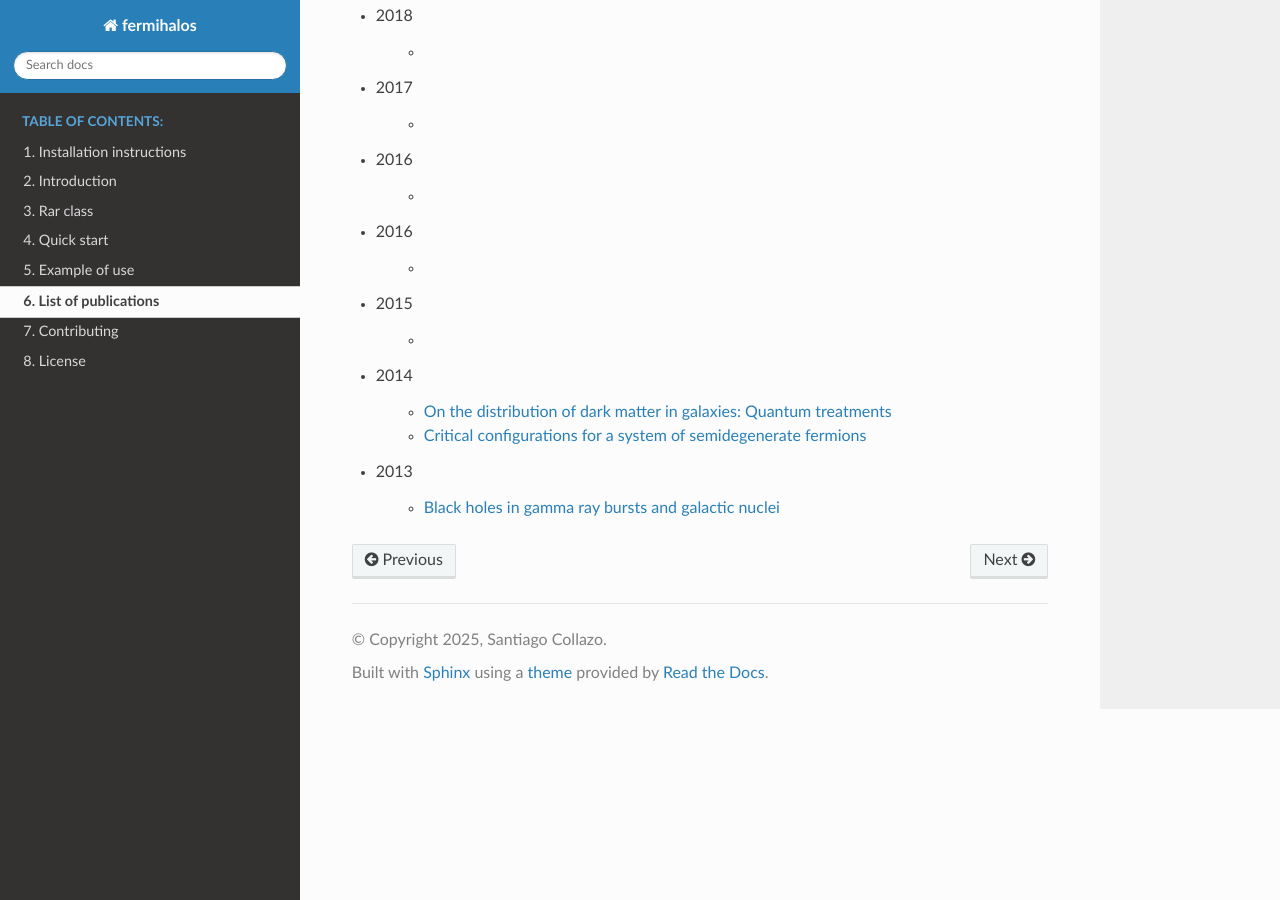
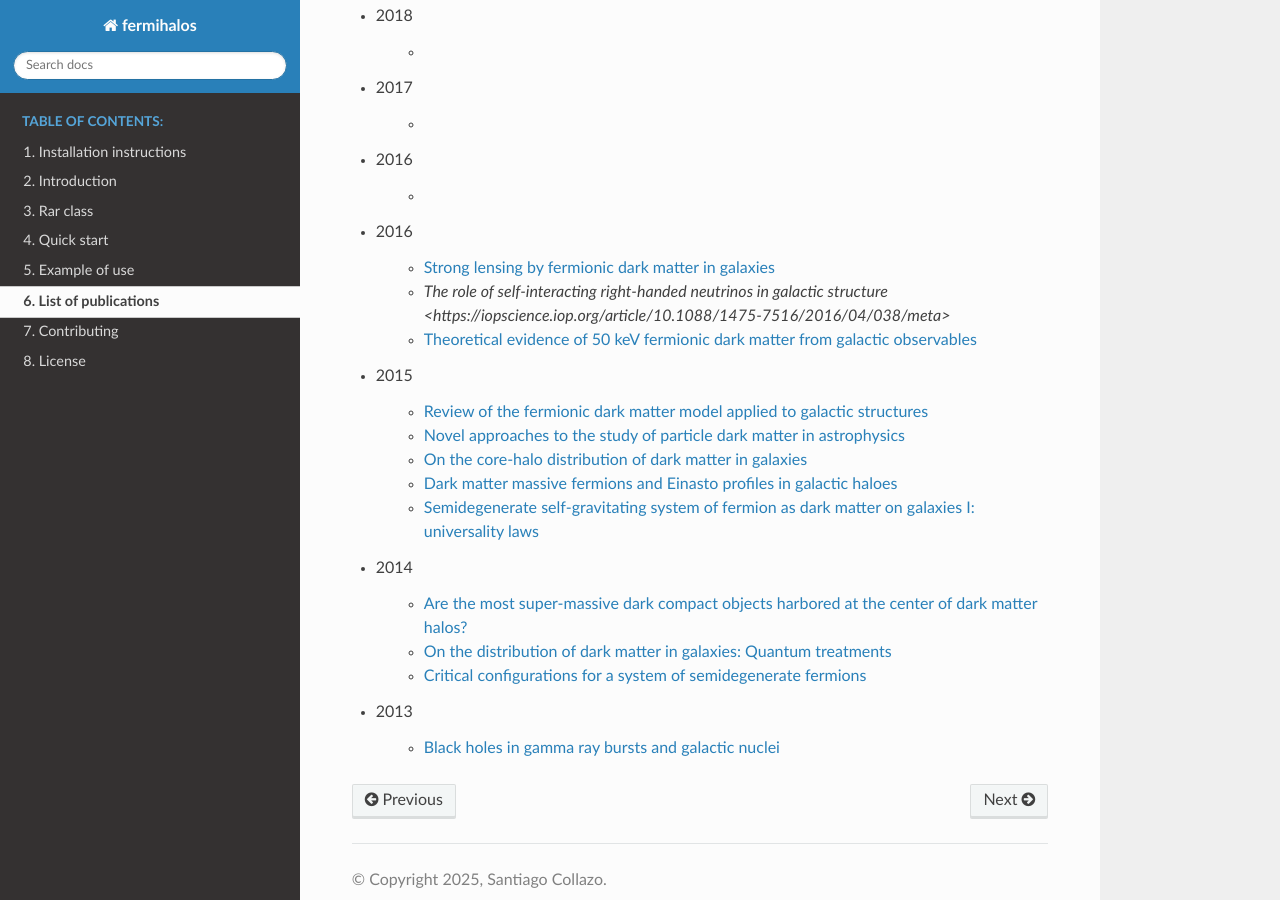
Before and after one commit to Santiq22/FermiHalos, a Sphinx documentation site: the page built from docs/source/references.rst, in a window 1280 px wide and 900 px high, scrolled down 660 px. Built offline with Sphinx 7.4.7 and the Read the Docs theme 3.1.0, drawn with Linux system fonts in a browser that asks for light colours.

Commit message:
Adding references

```diff
--- a/docs/source/references.rst
+++ b/docs/source/references.rst
@@ -43,14 +43,21 @@ List of publications
 
 * 2016
 
-    *
+    * `Strong lensing by fermionic dark matter in galaxies <https://doi.org/10.1103/PhysRevD.94.123004>`_
+    * `The role of self-interacting right-handed neutrinos in galactic structure <https://iopscience.iop.org/article/10.1088/1475-7516/2016/04/038/meta>`
+    * `Theoretical evidence of 50 keV fermionic dark matter from galactic observables <https://www.researchgate.net/profile/Carlos-Argueelles-2/publication/304267963_Theoretical_evidence_of_50_keV_fermionic_dark_matter_from_galactic_observables/links/577032ce08ae842225aa45f2/Theoretical-evidence-of-50-keV-fermionic-dark-matter-from-galactic-observables.pdf>`_
 
 * 2015
 
-    *
+    * `Review of the fermionic dark matter model applied to galactic structures <https://doi.org/10.1063/1.4937218>`_
+    * `Novel approaches to the study of particle dark matter in astrophysics <https://doi.org/10.1063/1.4937207>`_
+    * `On the core-halo distribution of dark matter in galaxies <https://doi.org/10.1093/mnras/stv1016>`_
+    * `Dark matter massive fermions and Einasto profiles in galactic haloes <https://link.springer.com/article/10.1134/S1063772915070124>`_
+    * `Semidegenerate self-gravitating system of fermion as dark matter on galaxies I: universality laws <https://doi.org/10.1142/9789814623995_0269>`_
 
 * 2014
 
+    * `Are the most super-massive dark compact objects harbored at the center of dark matter halos? <https://doi.org/10.1142/S0218271814420206>`_
     * `On the distribution of dark matter in galaxies: Quantum treatments <https://link.springer.com/article/10.3938/jkps.65.801>`_
     * `Critical configurations for a system of semidegenerate fermions <https://link.springer.com/article/10.3938/jkps.65.809>`_
 
```
